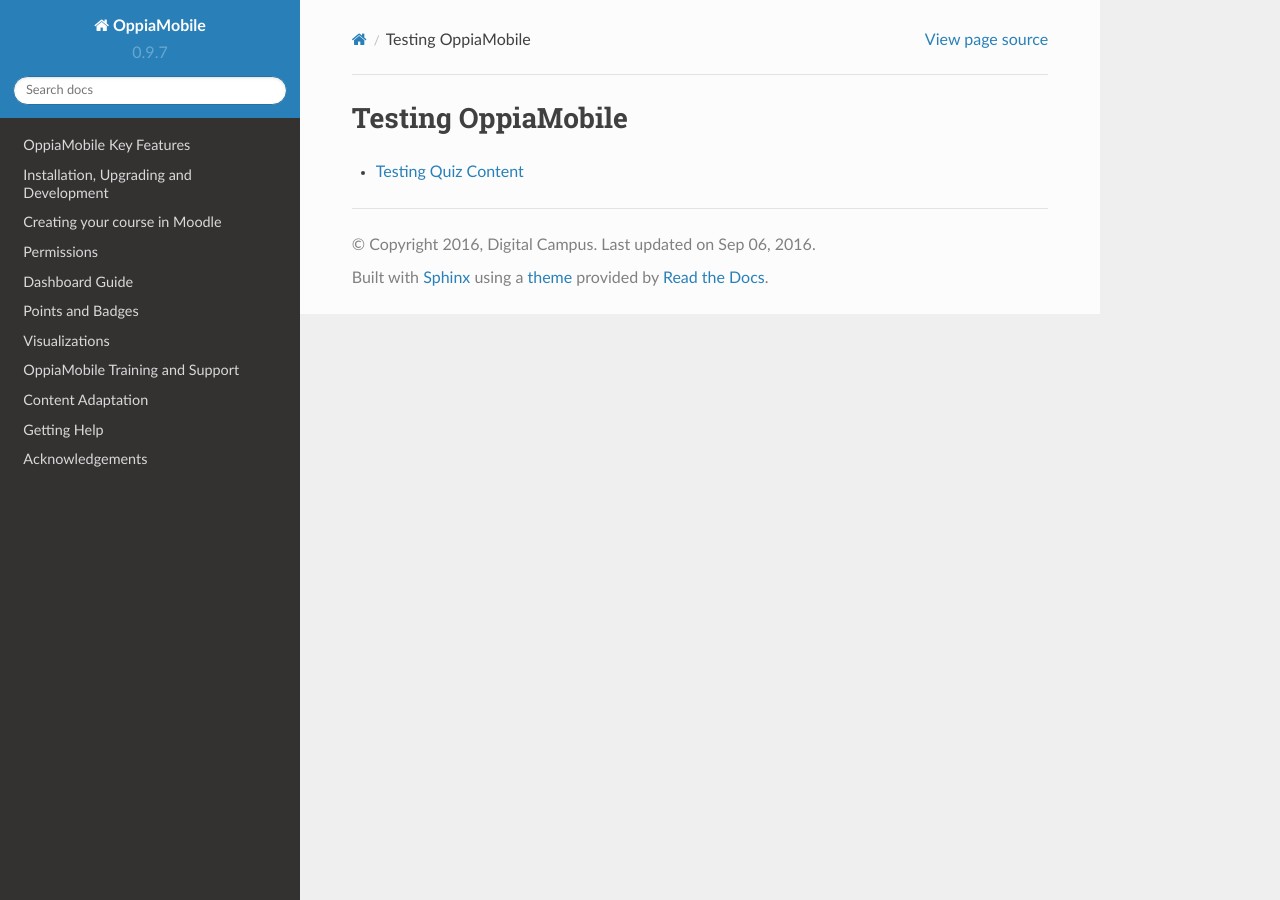
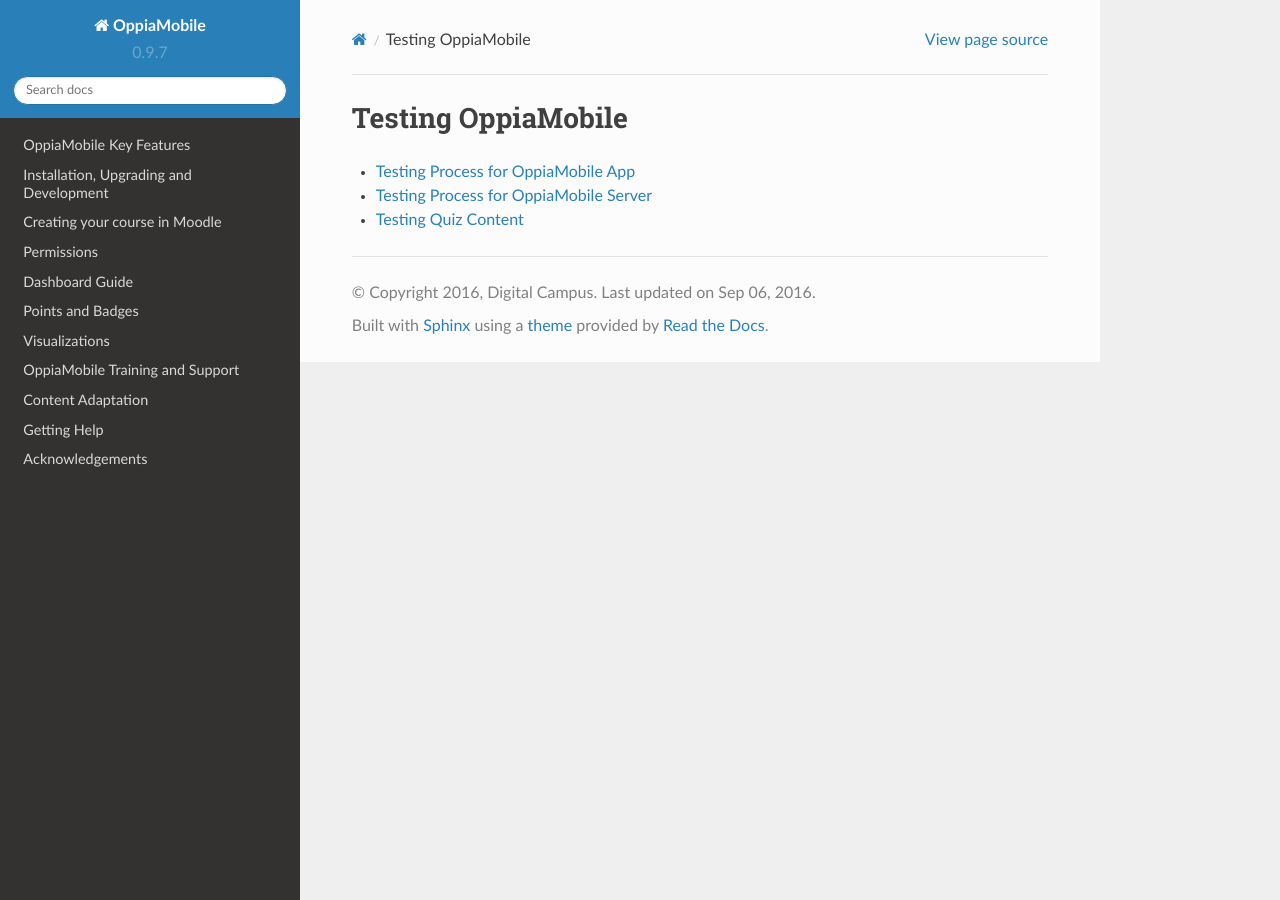
Before and after one commit to DigitalCampus/django-oppia, a Sphinx documentation site: the page built from docs/dev/testing/index.rst, in a window 1280 px wide. Built offline with Sphinx 7.4.7 and the Read the Docs theme 2.0.0, drawn with Linux system fonts in a browser that asks for light colours; the version number is read from the project's files by our own code.

Commit message:
update docs

```diff
--- a/docs/dev/changelog_android.rst
+++ b/docs/dev/changelog_android.rst
@@ -23,6 +23,8 @@
 * 477: Look at what would be needed to allow categories of courses - http://github.com/DigitalCampus/oppia-mobile-android/issues/issue/477
 * 564: App shuts down when having installed a course by copying onto the sd card - http://github.com/DigitalCampus/oppia-mobile-android/issues/issue/564
 * 549: Adding BugSense/Mint API key in non-Git file - http://github.com/DigitalCampus/oppia-mobile-android/issues/issue/549
+* 526: In quiz activity - if user has passed then show option to continue rather than retake - http://github.com/DigitalCampus/oppia-mobile-android/issues/issue/526
+* 574: Restricting no attempts at quiz - unlimited attempts still possible - http://github.com/DigitalCampus/oppia-mobile-android/issues/issue/574
 
 .. _appv59:
 
--- /dev/null
+++ b/docs/dev/testing/app.rst
@@ -0,0 +1,2 @@
+Testing Process for OppiaMobile App
+=====================================
--- a/docs/dev/testing/index.rst
+++ b/docs/dev/testing/index.rst
@@ -4,4 +4,6 @@
 .. toctree::
    :maxdepth: 1
 
+   app
+   server
    quiz
--- /dev/null
+++ b/docs/dev/testing/server.rst
@@ -0,0 +1,2 @@
+Testing Process for OppiaMobile Server
+=======================================
```
